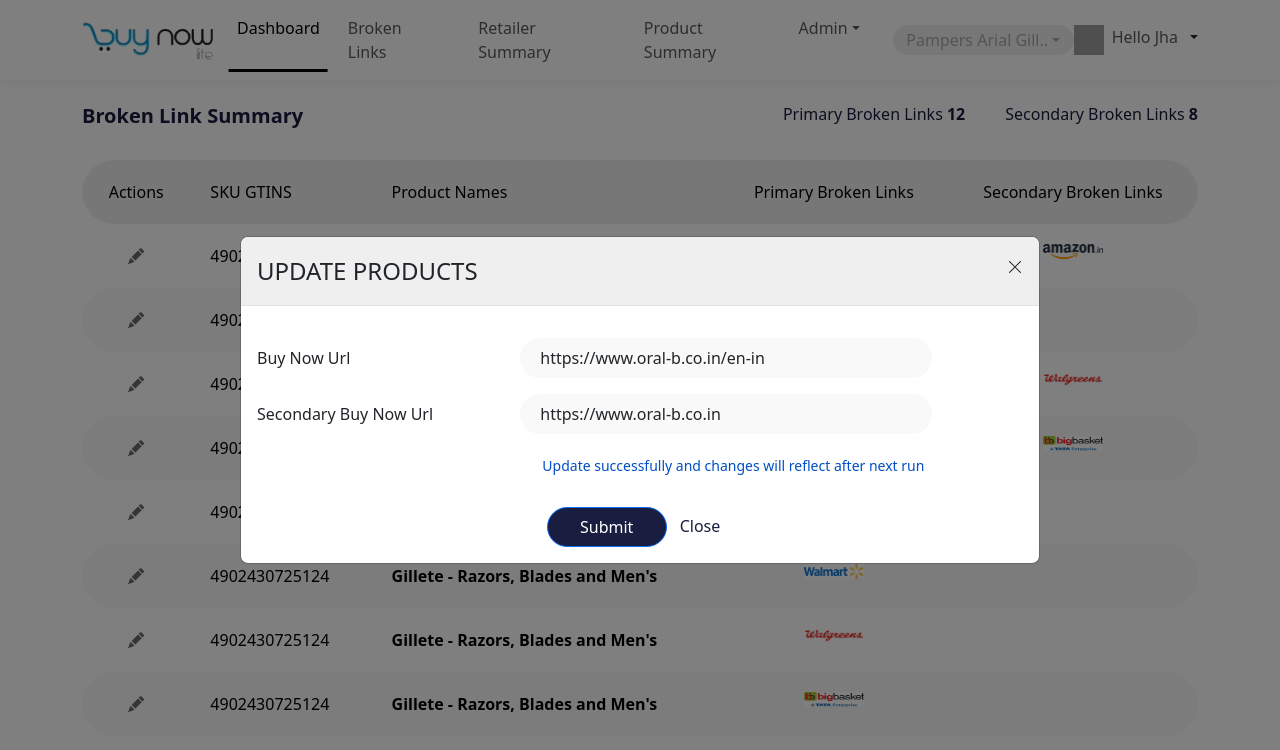
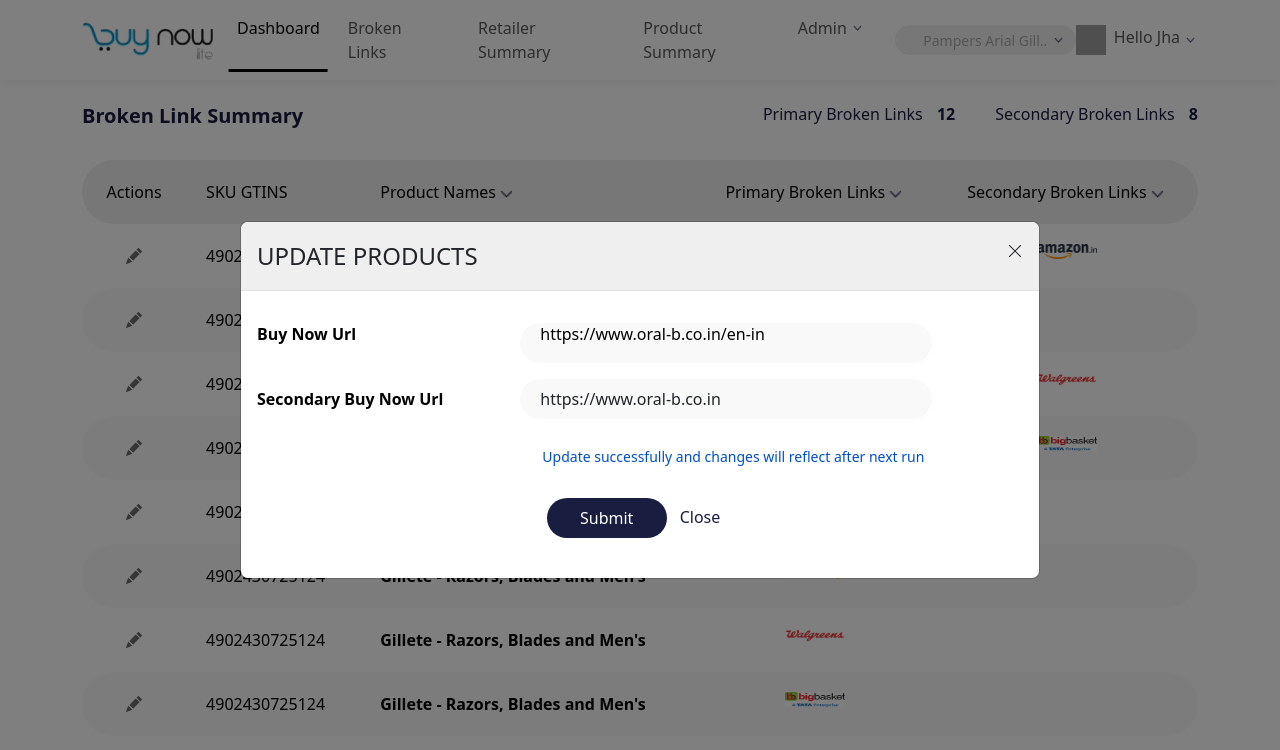
Before and after one commit to webtimate/buy-now-lite, a React (Create React App) app: page / in a window 1280 px wide. Both pictures are taken after a click on the icon 136 px from the left and 256 px from the top of the page. Shown: the top 750 px of the page. Built offline with nearby package versions, Linux system fonts and the light colour scheme; grey boxes are pictures that could not be loaded.

Commit message:
fix ui bugs

```diff
--- a/public/index.html
+++ b/public/index.html
@@ -10,34 +10,13 @@
       content="Web site created using create-react-app"
     />
     <link rel="apple-touch-icon" href="%PUBLIC_URL%/logo192.png" />
-    <!--
-      manifest.json provides metadata used when your web app is installed on a
-      user's mobile device or desktop. See https://developers.google.com/web/fundamentals/web-app-manifest/
-    -->
     <link rel="manifest" href="%PUBLIC_URL%/manifest.json" />
-    <!--
-      Notice the use of %PUBLIC_URL% in the tags above.
-      It will be replaced with the URL of the `public` folder during the build.
-      Only files inside the `public` folder can be referenced from the HTML.
 
-      Unlike "/favicon.ico" or "favicon.ico", "%PUBLIC_URL%/favicon.ico" will
-      work correctly both with client-side routing and a non-root public URL.
-      Learn how to configure a non-root public URL by running `npm run build`.
-    -->
-    <title>React App</title>
+    <title>Buy Now Lite</title>
   </head>
   <body>
     <noscript>You need to enable JavaScript to run this app.</noscript>
     <div id="root"></div>
-    <!--
-      This HTML file is a template.
-      If you open it directly in the browser, you will see an empty page.
 
-      You can add webfonts, meta tags, or analytics to this file.
-      The build step will place the bundled scripts into the <body> tag.
-
-      To begin the development, run `npm start` or `yarn start`.
-      To create a production bundle, use `npm run build` or `yarn build`.
-    -->
   </body>
 </html>
--- a/src/App.css
+++ b/src/App.css
@@ -3,7 +3,6 @@
 
 .navbar {
   height: 80px;
-  background-color: rgba(255, 255, 255, 1) !important;
   box-shadow: 0px 4px 8px rgba(0, 0, 0, 0.05);
 }
 
@@ -12,18 +11,19 @@
   padding-right: 20px !important;
 }
 
-.navbarPills {
+.navbar-pills {
   border-radius: 20px;
   background-color: rgba(239, 239, 239, 1);
   width: 181px !important;
-  margin-left: 25px;
+  margin-left: 30px;
   display: flex;
   align-items: center;
   height: 30px;
   justify-content: center;
+  font-size: 14px;
 }
 
-.navbarPillsWrapper {
+.navbar-pills-wrapper {
   display: flex;
   align-items: center;
 }
@@ -48,7 +48,7 @@
   font-size: 20px;
   font-weight: 700;
   line-height: 24px;
-  color: rgba(25, 29, 63, 1);
+  color: #191d3f;
 }
 
 .table-subTitle {
@@ -116,8 +116,15 @@
   background-color: #191d3f;
   height: 40px;
   border-radius: 40px;
-  opacity: 0px;
   width: 120px;
+  border: none;
+}
+.btn-container .submit-btn:hover {
+  background-color: #191d3f;
+  height: 40px;
+  border-radius: 40px;
+  width: 120px;
+  border: none;
 }
 
 .btn-container .close-btn {
@@ -160,7 +167,7 @@
   font-size: 20px;
   font-weight: 700;
   line-height: 24px;
-  color: rgba(25, 29, 63, 1);
+  color: #191d3f;
   font-weight: bold;
 }
 .bi .bi-x {
@@ -174,4 +181,67 @@
 .modal-body-text {
   font-size: 16px;
   font-weight: 600;
+  line-height: 19.2px;
+  color: #000000;
 }
+.modal-body-url {
+  font-size: 16px;
+  font-weight: 400;
+  line-height: 19.2px;
+  color: #000000;
+}
+
+.chevron-down,
+.navbar-chevron-down {
+  position: relative;
+  padding-right: 20px; /* Adjust the padding as needed */
+  cursor: pointer;
+}
+
+.chevron-down::after {
+  content: "";
+  position: absolute;
+  top: 58%;
+  right: 0;
+  transform: translateY(-50%);
+  width: 16px; /* Adjust the width as needed */
+  height: 8px; /* Adjust the height as needed */
+  background-image: url("./assets//images/downChevron.png"); /* Replace with your SVG file path */
+  background-repeat: no-repeat;
+  background-size: contain;
+}
+.reset-default-chevron .dropdown-toggle::after {
+  display: none !important;
+}
+.navbar-chevron-down {
+  padding-right: 10px; /* Adjust the padding as needed */
+  cursor: pointer;
+}
+
+.navbar-chevron-down::after {
+  content: "";
+  position: absolute;
+  top: 50%;
+  right: 0;
+  transform: translateY(-50%);
+  width: 12px; /* Adjust the width as needed */
+  height: 6px; /* Adjust the height as needed */
+  background-image: url("./assets//images/downChevron.png"); /* Replace with your SVG file path */
+  background-repeat: no-repeat;
+  background-size: contain;
+}
+.navbar-pills-chevron-down {
+  cursor: pointer;
+}
+.navbar-pills-chevron-down::after {
+  content: "";
+  position: absolute;
+  top: 50%;
+  right: 10px;
+  transform: translateY(-50%);
+  width: 12px; /* Adjust the width as needed */
+  height: 6px; /* Adjust the height as needed */
+  background-image: url("./assets//images/downChevron.png"); /* Replace with your SVG file path */
+  background-repeat: no-repeat;
+  background-size: contain;
+}
--- a/src/components/Header.jsx
+++ b/src/components/Header.jsx
@@ -5,12 +5,7 @@
 
 const Header = () => {
   return (
-    <Navbar
-      bg="rgba(255, 255, 255, 1)"
-      expand="lg"
-      className="navbar"
-      sticky="top"
-    >
+    <Navbar bg="#FFFFFF" expand="lg" className="navbar" sticky="top">
       <Container>
         <Navbar.Brand href="#home">
           <img
@@ -22,12 +17,11 @@
           />
         </Navbar.Brand>
         <Navbar.Toggle aria-controls="basic-navbar-nav" />
-        <Navbar.Collapse id="basic-navbar-nav">
-          <Nav
-            className="m-auto ml-3"
-            defaultActiveKey={"/link1"}
-            // variant="underline"
+        <Navbar.Collapse
+          id="basic-navbar-nav"
+          className="reset-default-chevron"
         >
+          <Nav className="m-auto ml-3" defaultActiveKey={"/link1"}>
             <Nav.Link href="/link1" className="nav-link">
               Dashboard
             </Nav.Link>
@@ -40,18 +34,25 @@
             <Nav.Link href="#link4" className="nav-link-padding">
               Product Summary
             </Nav.Link>
-            <NavDropdown title="Admin" id="basic-nav-dropdown">
+            <div>
+              <NavDropdown
+                title="Admin"
+                id="basic-nav-dropdown"
+                className="navbar-chevron-down"
+              >
                 <NavDropdown.Item href="#action/3.1">Profile</NavDropdown.Item>
                 <NavDropdown.Item href="#action/3.2">Settings</NavDropdown.Item>
                 <NavDropdown.Divider />
                 <NavDropdown.Item href="#action/3.4">Logout</NavDropdown.Item>
               </NavDropdown>
-            <div className="navbarPillsWrapper">
+            </div>
+
+            <div className="navbar-pills-wrapper">
               <NavDropdown
                 title="Pampers Arial Gill.."
                 id="basic-nav-dropdown"
                 disabled
-                className="navbarPills"
+                className="navbar-pills navbar-pills-chevron-down"
               >
                 <NavDropdown.Item href="#action/3.1">Profile</NavDropdown.Item>
                 <NavDropdown.Item href="#action/3.2">Settings</NavDropdown.Item>
@@ -70,10 +71,11 @@
                   className="d-inline-block align-top"
                   alt="brand logo"
                 />
-                <Navbar.Text className="p-2">Hello Jha</Navbar.Text>
+                <Navbar.Text className="p-2 ">Hello Jha</Navbar.Text>
               </>
             }
             id="basic-nav-dropdown"
+            className="navbar-chevron-down"
           >
             <NavDropdown.Item href="#action/3.1">Profile</NavDropdown.Item>
             <NavDropdown.Item href="#action/3.2">Settings</NavDropdown.Item>
--- a/src/components/Modal.jsx
+++ b/src/components/Modal.jsx
@@ -23,17 +23,17 @@
       <Modal.Body>
         <Row className="mt-3 d-flex align-items-baseline">
           <Col xs={12} md={4}>
-            <p className="h6">Buy Now Url</p>
+            <p className="modal-body-text">Buy Now Url</p>
           </Col>
           <Col xs={6} md={8}>
             <div className="buyNowContainer">
-              <div>https://www.oral-b.co.in/en-in</div>
+              <p className="modal-body-url">https://www.oral-b.co.in/en-in</p>
             </div>
           </Col>
         </Row>
         <Row className="mt-3 d-flex align-items-baseline">
           <Col xs={12} md={4}>
-            <p className="h6">Secondary Buy Now Url</p>
+            <p className="modal-body-text">Secondary Buy Now Url</p>
           </Col>
           <Col xs={6} md={8}>
             <div className="buyNowContainer">
@@ -50,7 +50,7 @@
           </Col>
         </Row>
 
-        <div className="d-flex align-item-center justify-content-center btn-container mt-3">
+        <div className="d-flex align-item-center justify-content-center btn-container mt-3 mb-4">
           <Button className="submit-btn">Submit</Button>{" "}
           <Button
             variant="Link"
--- a/src/components/Tables.jsx
+++ b/src/components/Tables.jsx
@@ -2,8 +2,7 @@
 import { Container } from "react-bootstrap";
 import Table from "react-bootstrap/Table";
 import MyVerticallyCenteredModal from "./Modal";
-
-
+import DownChevron from "../assets/images/downChevron.svg";
 
 const Tables = () => {
   const [modalShow, setModalShow] = React.useState(false);
@@ -14,10 +13,16 @@
         <p className="table-title">Broken Link Summary</p>
         <div className="d-flex ">
           <p className="table-subTitle titleSpacing">
-            Primary Broken Links <b>12</b>{" "}
+            Primary Broken Links{" "}
+            <span style={{ marginLeft: 10 }}>
+              <b>12</b>
+            </span>{" "}
           </p>
           <p className="table-subTitle">
-            Secondary Broken Links <b>8</b>
+            Secondary Broken Links{" "}
+            <span style={{ marginLeft: 10 }}>
+              <b>8</b>
+            </span>{" "}
           </p>
         </div>
       </div>
@@ -28,9 +33,15 @@
           <tr>
             <th className="text-center">Actions</th>
             <th>SKU GTINS</th>
-            <th>Product Names</th>
-            <th className="text-center">Primary Broken Links</th>
-            <th className="text-center">Secondary Broken Links</th>
+            <th className="d-flex align-items-center">
+              <span class="chevron-down">Product Names</span>
+            </th>
+            <th className="text-center">
+              <span class="chevron-down">Primary Broken Links</span>
+            </th>
+            <th className="text-center">
+              <span class="chevron-down">Secondary Broken Links</span>
+            </th>
           </tr>
         </thead>
         <tbody className="custom-tr">
@@ -66,7 +77,7 @@
           </tr>
           <tr className="custom-tr">
             <td className="text-center">
-            <i
+              <i
                 class="bi bi-pencil-fill"
                 onClick={() => setModalShow(true)}
               ></i>
@@ -88,7 +99,7 @@
           </tr>
           <tr>
             <td className="text-center">
-            <i
+              <i
                 class="bi bi-pencil-fill"
                 onClick={() => setModalShow(true)}
               ></i>
@@ -118,7 +129,7 @@
           </tr>
           <tr className="custom-tr">
             <td className="text-center">
-            <i
+              <i
                 class="bi bi-pencil-fill"
                 onClick={() => setModalShow(true)}
               ></i>
@@ -148,7 +159,7 @@
           </tr>
           <tr className="custom-tr">
             <td className="text-center">
-            <i
+              <i
                 class="bi bi-pencil-fill"
                 onClick={() => setModalShow(true)}
               ></i>
```
Also changed, not shown: src/assets/images/downChevron.png (added), src/assets/images/downChevron.svg (added). Lines whose indentation alone changed are shown as unchanged.
